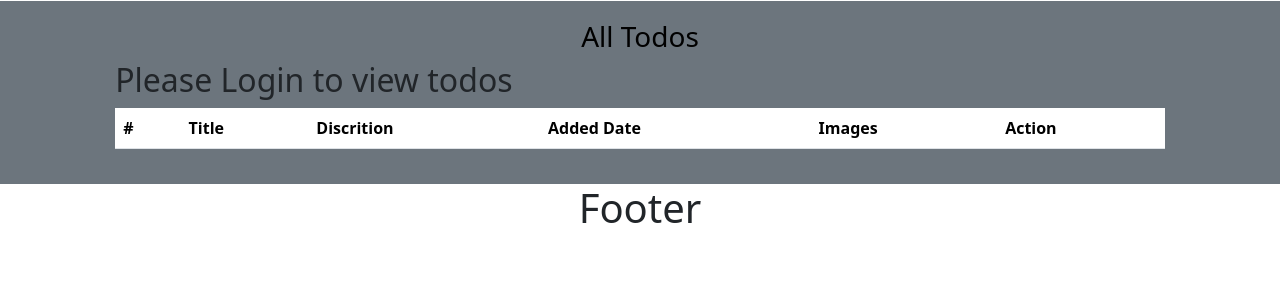
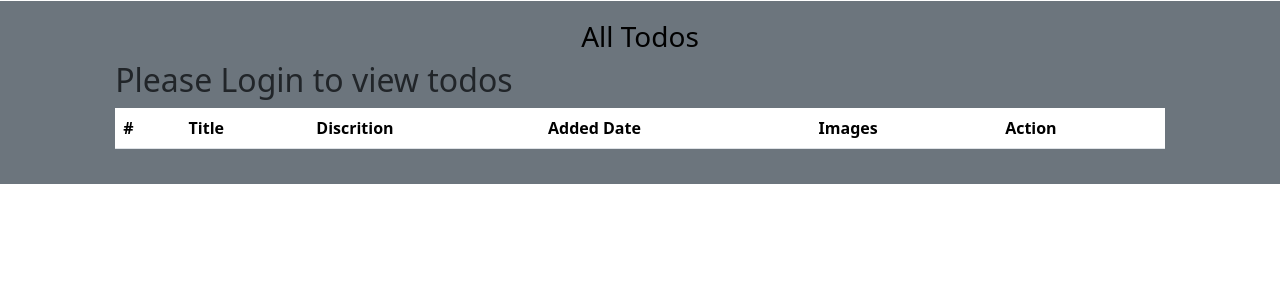
Before and after one commit to moneysangeet/todo-project, a Django app: page /home in a window 1280 px wide. Shown: the part 503-800 px from the top of the page. Run offline with Django 5.2, Linux system fonts and the light colour scheme; lists and menus that the app fills with data are empty.

Commit message:
Update base.html

```diff
--- a/intern project/hospital/templates/base.html
+++ b/intern project/hospital/templates/base.html
@@ -62,7 +62,7 @@
       {% endblock todoblock %}
 
 
-      <h1 style="text-align: center; ">Footer</h1>
+      <h1 style="text-align: center; "></h1>
 
     <script src="https://cdn.jsdelivr.net/npm/bootstrap@5.3.2/dist/js/bootstrap.bundle.min.js" integrity="sha384-C6RzsynM9kWDrMNeT87bh95OGNyZPhcTNXj1NW7RuBCsyN/o0jlpcV8Qyq46cDfL" crossorigin="anonymous"></script>
   </body>
```
